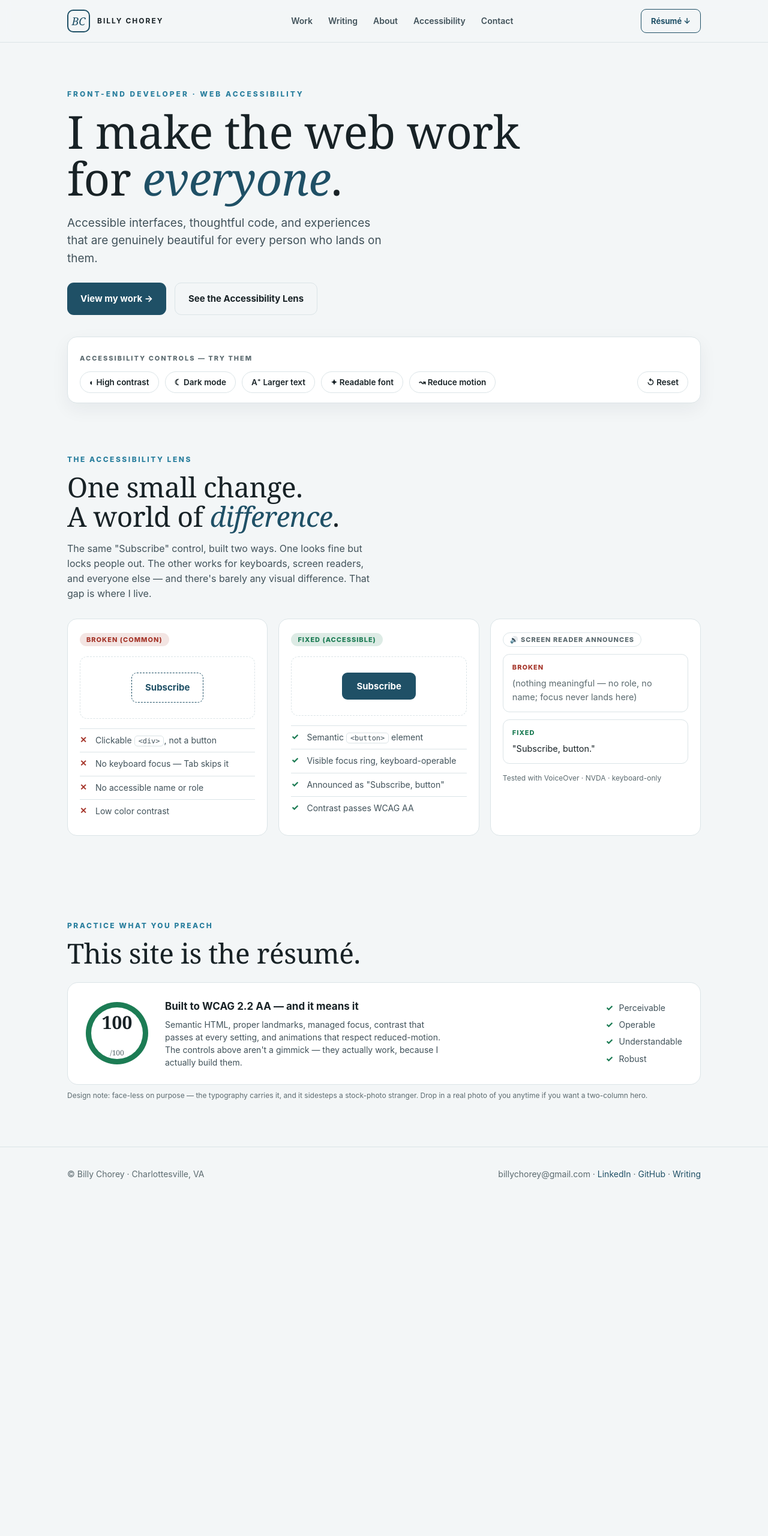
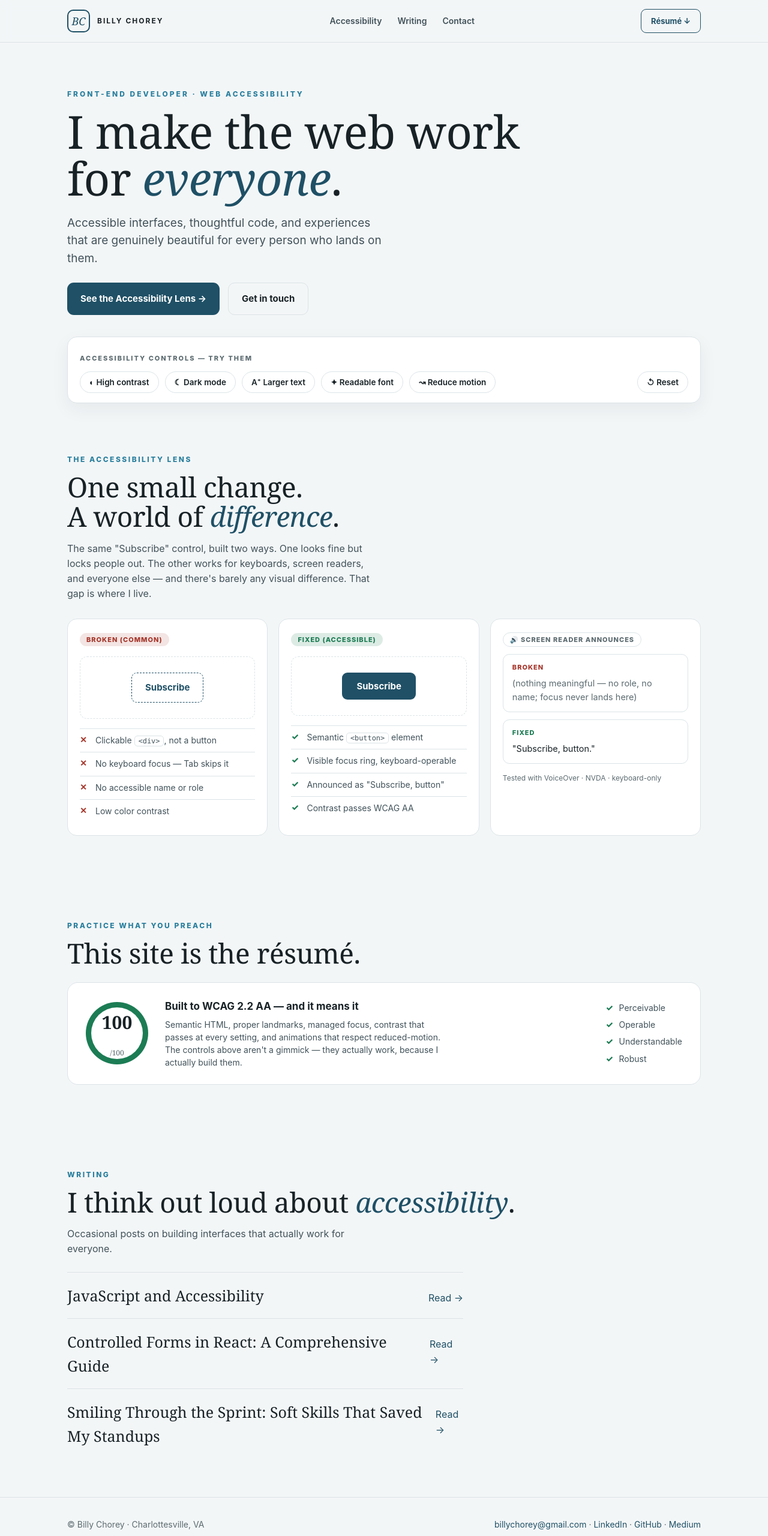
Before and after one commit to billychorey/billychorey-site, a plain HTML site: page index.html in a window 1280 px wide. Shown: the whole page at 60% size. Before the commit the page ends 2028 px from the top, so only its background shows below. Drawn offline with Linux system fonts and the light colour scheme.

Commit message:
Add files via upload

```diff
--- a/index.html
+++ b/index.html
@@ -110,35 +110,38 @@
   footer .fx{display:flex;justify-content:space-between;gap:16px;flex-wrap:wrap}
   footer a{color:var(--accent)}
   .photo-note{font-family:var(--sans);font-size:12px;color:var(--muted);margin-top:8px}
+  .writing-list{list-style:none;padding:0;margin:26px 0 0;max-width:660px}
+  .writing-list li{border-top:1px solid var(--line)}
+  .writing-list a{font-family:var(--serif);font-size:clamp(18px,2.4vw,25px);color:var(--ink);display:flex;justify-content:space-between;gap:16px;align-items:baseline;padding:18px 0;transition:color var(--motion)}
+  .writing-list a:hover{color:var(--accent)}
+  .writing-list .arw{font-family:var(--sans);color:var(--accent);font-size:16px}
   [hidden]{display:none!important}
 </style>
 </head>
 <body>
-<a class="skip" href="#work">Skip to content</a>
+<a class="skip" href="#main">Skip to content</a>
 
 <header class="nav">
   <div class="wrap nav-in">
     <span class="brand"><span class="logo">bc</span> Billy Chorey</span>
     <nav aria-label="Primary"><ul>
-      <li><a href="#work">Work</a></li>
+      <li><a href="#lens">Accessibility</a></li>
       <li><a href="#writing">Writing</a></li>
-      <li><a href="#about">About</a></li>
-      <li><a href="#lens">Accessibility</a></li>
-      <li><a href="#contact">Contact</a></li>
+      <li><a href="mailto:billychorey@gmail.com">Contact</a></li>
     </ul></nav>
-    <a class="resume" href="#">Résumé ↓</a>
+    <a class="resume" href="resume.pdf" download>Résumé ↓</a>
   </div>
 </header>
 
-<main>
+<main id="main">
 <section class="hero" aria-labelledby="h1">
   <div class="wrap">
     <p class="kicker">Front-End Developer · Web Accessibility</p>
     <h1 id="h1">I make the web work<br>for <em>everyone</em>.</h1>
     <p class="lede">Accessible interfaces, thoughtful code, and experiences that are genuinely beautiful for every person who lands on them.</p>
     <div class="cta">
-      <a class="btn btn-primary" href="#work">View my work →</a>
-      <a class="btn btn-ghost" href="#lens">See the Accessibility Lens</a>
+      <a class="btn btn-primary" href="#lens">See the Accessibility Lens →</a>
+      <a class="btn btn-ghost" href="mailto:billychorey@gmail.com">Get in touch</a>
     </div>
 
     <div class="controls" role="group" aria-label="Accessibility display controls">
@@ -212,15 +215,27 @@
         <li>Perceivable</li><li>Operable</li><li>Understandable</li><li>Robust</li>
       </ul>
     </div>
-    <p class="photo-note">Design note: face-less on purpose — the typography carries it, and it sidesteps a stock-photo stranger. Drop in a real photo of you anytime if you want a two-column hero.</p>
   </div>
 </section>
 </main>
 
+<section id="writing" aria-labelledby="wH">
+  <div class="wrap">
+    <p class="eyebrow">Writing</p>
+    <h2 id="wH">I think out loud about <em>accessibility</em>.</h2>
+    <p class="sec-lede">Occasional posts on building interfaces that actually work for everyone.</p>
+    <ul class="writing-list">
+      <li><a href="https://medium.com/@billychorey">JavaScript and Accessibility <span class="arw">Read →</span></a></li>
+      <li><a href="https://medium.com/@billychorey">Controlled Forms in React: A Comprehensive Guide <span class="arw">Read →</span></a></li>
+      <li><a href="https://medium.com/@billychorey">Smiling Through the Sprint: Soft Skills That Saved My Standups <span class="arw">Read →</span></a></li>
+    </ul>
+  </div>
+</section>
+
 <footer id="contact">
   <div class="wrap fx">
     <span>© Billy Chorey · Charlottesville, VA</span>
-    <span>billychorey@gmail.com · <a href="#">LinkedIn</a> · <a href="#">GitHub</a> · <a href="#writing">Writing</a></span>
+    <span><a href="mailto:billychorey@gmail.com">billychorey@gmail.com</a> · <a href="https://www.linkedin.com/in/billy-chorey-191a95b/">LinkedIn</a> · <a href="https://github.com/billychorey">GitHub</a> · <a href="https://medium.com/@billychorey">Medium</a></span>
   </div>
 </footer>
 
```
Also changed, not shown: 1 other file.
